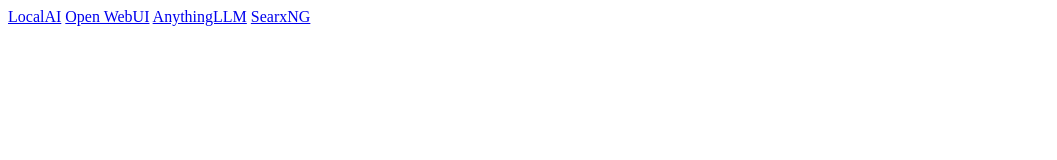
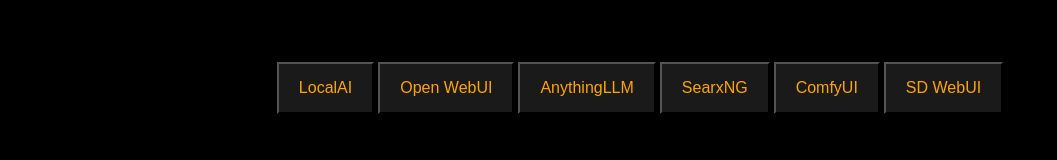
Before and after one commit to Vault2501/myai, a plain HTML site: page nginx/www/index.html in a window 1280 px wide. Shown: the whole page, without its empty margins (0-1057 px from the left). Drawn offline with Linux system fonts and the light colour scheme.

Commit message:
Improve landing site

```diff
--- a/nginx/www/index.html
+++ b/nginx/www/index.html
@@ -1,4 +1,65 @@
-<a href="https://ai:5000">LocalAI</a>
-<a href="https://ai:5001">Open WebUI</a>
-<a href="https://ai:5002">AnythingLLM</a>
-<a href="https://ai:5003">SearxNG</a>
+<!DOCTYPE html>
+<html>
+<head>
+    <title>AI Links</title>
+    <style>
+        button {
+            background-color: #1a1a1a;
+            color: orange;
+            padding: 15px 20px;
+            text-align: center;
+            text-decoration: none;
+            display: inline-block;
+            font-size: 16px;
+            margin: 4px 2px;
+            cursor: pointer;
+        }
+        body {
+            background-color: black;
+            display: flex;
+            flex-direction: column;
+            align-items: center;
+            justify-content: center;
+            height: 100vh;
+        }
+        .buttons-container {
+            display: flex;
+            flex-wrap: wrap;
+            justify-content: center;
+            align-items: center;
+            height: fit-content;
+            width: max-content;
+            padding: 10px;
+            max-height: 100vh;
+        }
+        .iframe-container {
+            position: relative;
+            height: 80vh;
+            width: 100vw;
+            display: flex;
+            align-items: center;
+            justify-content: center;
+        }
+    </style>
+</head>
+<body>
+    <div class="buttons-container">
+        <button onclick="openLink('https://ai:5000')">LocalAI</button>
+        <button onclick="openLink('https://ai:5001')">Open WebUI</button>
+        <button onclick="openLink('https://ai:5002')">AnythingLLM</button>
+        <button onclick="openLink('https://ai:5003')">SearxNG</button>
+        <button onclick="openLink('https://ai:5004')">ComfyUI</button>
+        <button onclick="openLink('https://ai:5005')">SD WebUI</button>
+    </div>
+    <div class="iframe-container">
+        <iframe src="about:blank" style="width: 100%; height: 95%; border: none;"></iframe>
+    </div>
+
+    <script>
+        function openLink(link) {
+            var iframe = document.getElementsByTagName("iframe")[0];
+            iframe.src = link;
+        }
+    </script>
+</body>
+</html>
```
